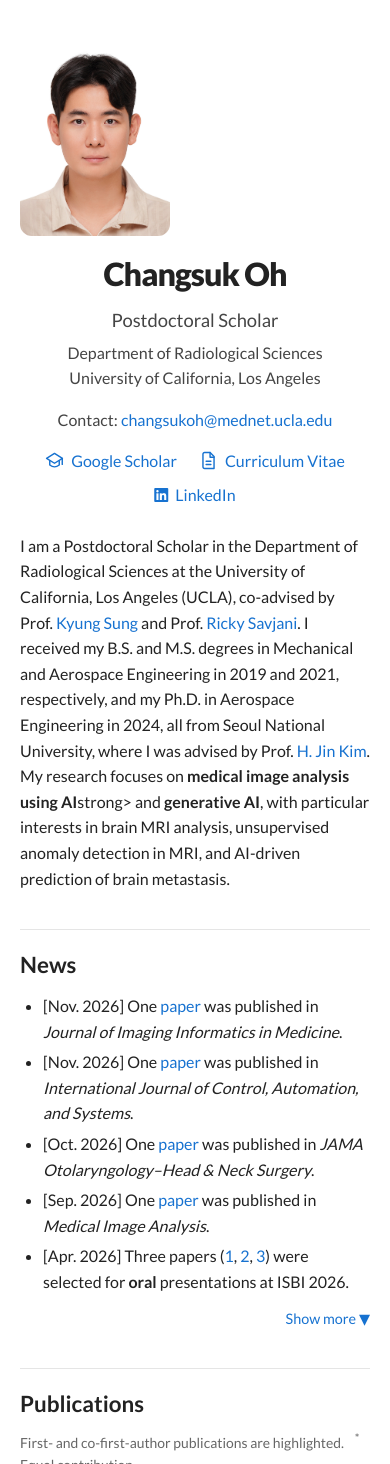
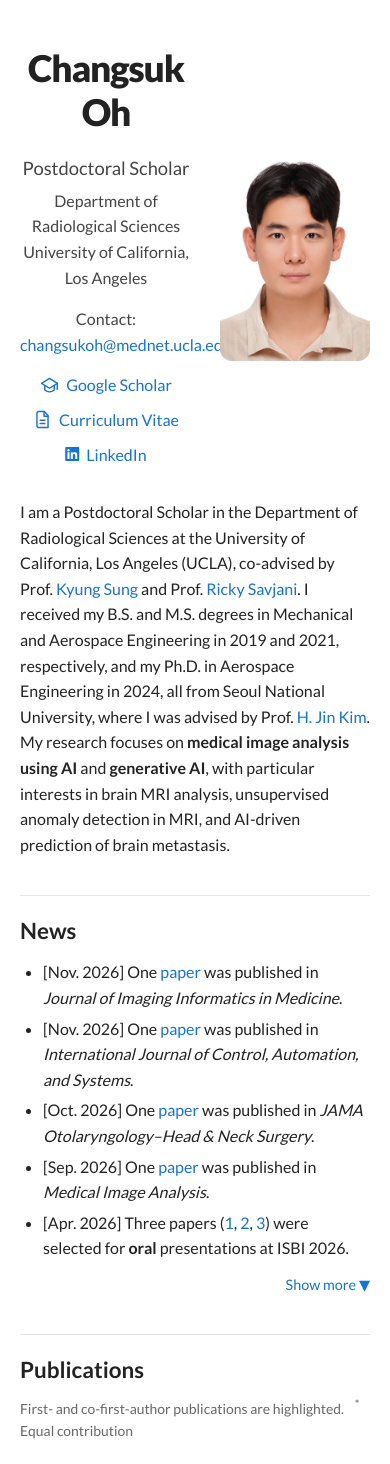
Before and after one commit to ChangsukOh/changsukoh.github.io, a Jekyll site: the page index.html, which Jekyll copies as it is, in a window 390 px wide, cut to the strip 0-1464 px from the top of the page. Built offline with Jekyll 4.4.1, drawn with Linux system fonts in a browser that asks for light colours.

Commit message:
Enhance profile photo styles and layout
Added styles for profile photo and adjusted layout for responsiveness.

```diff
--- a/index.html
+++ b/index.html
@@ -68,19 +68,20 @@
     .paper .resources a + a:before { content: '|'; color: #999; margin: 0 9px 0 5px; }
     .footer { margin-top: 55px; text-align: center; border-top: 1px solid var(--line); padding-top: 18px; color: #888; font-size: .78rem; }
     @media (max-width: 620px) {
-      .paper {
-        grid-template-columns: 1fr;
+      .profile-photo {
+        flex: 0 0 auto;
+        width: 150px;
+        margin-left: auto;
+        margin-right: auto;
+        align-self: center;
       }
-      .profile { flex-direction: column-reverse; align-items: center; gap: 19px; }
-      .profile-text { width: 100%; }
-      .profile-text h1 { font-size: 2rem; margin-bottom: 13px; }
-      .profile-photo { width: 150px; flex-basis: auto; }
-      .profile-photo img { width: 150px; height: 190px; min-height: 0; }
-      .bio { margin-top: 25px; }
-      .paper { grid-template-columns: 110px minmax(0,1fr); gap: 13px; }
-      .paper-thumb {
-        width: 100%;
+
+      .profile-photo img {
+        display: block;
+        width: 150px;
         height: 190px;
+        object-fit: cover;
+        margin: 0 auto;
       }
     }
     @media (max-width: 400px) { .paper { grid-template-columns: 1fr; } .paper-thumb { height: 120px; width: 170px; } }
@@ -190,7 +191,7 @@
       where I was advised by
       Prof. <a href="https://larr.snu.ac.kr/"
              target="_blank" rel="noopener noreferrer">H. Jin Kim</a>.
-      My research focuses on <strong>medical image analysis using AI</strong>strong> and <strong>generative AI</strong>,
+      My research focuses on <strong>medical image analysis using AI</strong> and <strong>generative AI</strong>,
       with particular interests in brain MRI analysis, unsupervised anomaly detection in MRI,
       and AI-driven prediction of brain metastasis.
     </p>
```
